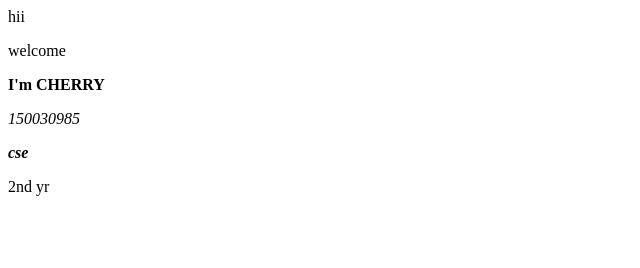
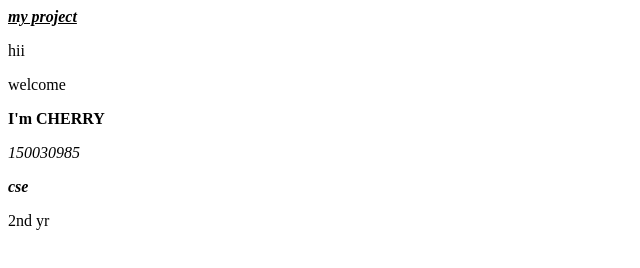
Before and after one commit to Vcharishma/Vcharishma.github.io, a plain HTML site: page index.html in a window 1280 px wide. Shown: the whole page, without its empty margins (0-640 px from the left). Drawn offline with Linux system fonts and the light colour scheme.

Commit message:
Update index.html

```diff
--- a/index.html
+++ b/index.html
@@ -1,6 +1,11 @@
+<html>
+  <head> <i> <b> <u> my project</u></b> </i> </head>
+  <body>
 <p> hii </p>
 <p> welcome   </p>
 <p><b>I'm CHERRY</b></p>
 <p><i> 150030985</i></p>
 <p><b><i>cse</i></b></p>
 <p>2nd yr </p>
+  </body>
+</html>
```
